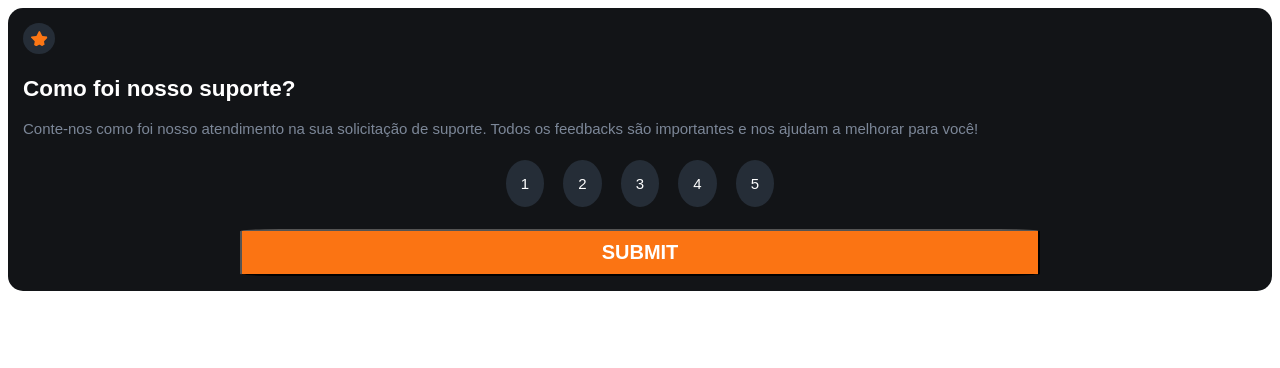
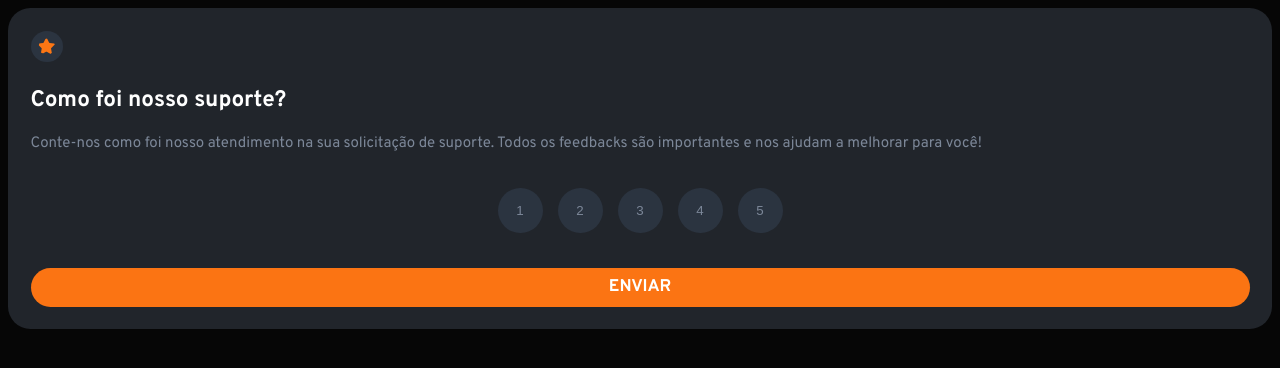
Before and after one commit to peulessa/pesquisa-satisfa-o, a plain HTML site: page Avaliacao/index.html in a window 1280 px wide. Drawn offline with Linux system fonts and the light colour scheme; a web font is replaced by a local one.

Commit message:
Projeto Final

```diff
--- a/Avaliacao/index.html
+++ b/Avaliacao/index.html
@@ -9,31 +9,41 @@
   </head>
 
   <body>
-    <div class="container">
+    <div class="container avaliacao">
       <img src="/Avaliacao/images/icon-star.svg" alt="Ícone de Estrela" class="icone-estrela">
       <h2 class="titulo">Como foi nosso suporte?</h2>
       <p class="descricao">Conte-nos como foi nosso atendimento na sua solicitação de suporte. Todos os feedbacks são importantes e nos ajudam a melhorar para    você!</p>
 
       <form action="">
-        <div class="lista-notas">
-          <input type="button" name="nota" id="nota" class="nota-input">
-          <label for="nota" class="nota-label">1</label>
+        <ul class="lista-notas">
+          <li class="item-lista-notas">
+            <input type="button" class="botao-lista" value="1"></input>
+          </li>
+          <li class="item-lista-notas">
+            <input type="button" class="botao-lista" value="2"></input>
+          </li>
+          <li class="item-lista-notas">
+            <input type="button" class="botao-lista" value="3"></input>
+          </li>
+          <li class="item-lista-notas">
+            <input type="button" class="botao-lista" value="4"></input>
+          </li>
+          <li class="item-lista-notas">
+            <input type="button" class="botao-lista" value="5"></input>
+          </li>
+        </ul>
 
-          <input type="button" name="nota" id="nota" class="nota-input">
-          <label for="nota" class="nota-label">2</label>
-
-          <input type="button" name="nota" id="nota" class="nota-input">
-          <label for="nota" class="nota-label">3</label>
-
-          <input type="button" name="nota" id="nota" class="nota-input">
-          <label for="nota" class="nota-label">4</label>
-
-          <input type="button" name="nota" id="nota" class="nota-input">
-          <label for="nota" class="nota-label">5</label>
-        </div>
-
-        <input type="submit" class="botao-enviar">
+        <input type="button" class="botao-enviar" value="enviar">
     </form>
     </div>
+
+    <div class="container obrigado">
+      <img src="images/illustration-thank-you.svg" alt="Imagem de um celular" class="imagem-obrigado">
+      <p class="descricao-nota">Você selecionou <strong class="valor-nota"></strong> de <strong class="total-nota"></strong></p>
+      <h2 class="titulo">Obrigado!</h2>
+      <p class="descricao">Agradecemos o tempo que você tirou para votar. Se você precisar de mais ajuda, não hesite em dar um toque em nós!</p>
+    </div>
+
+    <script src="main.js"></script>
   </body>
 </html>
--- a/Avaliacao/main.js
+++ b/Avaliacao/main.js
@@ -1,13 +1,37 @@
 const listaNotas = document.querySelectorAll('.item-lista-notas')
+const listaNotasBotoes = document.querySelectorAll('.botao-lista')
+const submit = document.querySelector('.botao-enviar')
 
-listaNotas.forEach((elemento)=>{
-    console.log(elemento.length)
-    elemento.addEventListener('click', (evento)=>{
-        const nota= evento.target.defaultValue
-        console.log(listaNotas)
+const paginaAvaliacao = document.querySelector('.avaliacao')
+const paginaObrigado = document.querySelector('.obrigado')
 
+const valorNota = document.querySelector('.valor-nota')
+const totalNota = document.querySelector('.total-nota')
 
-        // evento.target.className = "botao-lista-onclick"
+    listaNotas.forEach((elemento)=>{
+        elemento.addEventListener('click', (evento)=>{
+            nota = evento.target.defaultValue
 
+            listaNotasBotoes.forEach((elemento)=>{
+                if(elemento.classList.length === 2){
+                    elemento.classList.remove('ativo')
+                }
+                else{
+                    evento.target.classList.add('ativo')
+                }
+            })
+
+        })
     })
-})
+
+    submit.addEventListener('click', ()=>{
+        recarregaPagina()
+    })
+
+    function recarregaPagina(){
+        paginaAvaliacao.style.display = 'none';
+        paginaObrigado.style.display = 'block';
+
+        valorNota.innerText = nota
+        totalNota.innerHTML = listaNotas.length
+    }
--- a/Avaliacao/style.css
+++ b/Avaliacao/style.css
@@ -1,26 +1,27 @@
-@import url('https://fonts.googleapis.com/css2?family=Barlow+Condensed:wght@100&display=swap');
+@import url('https://fonts.googleapis.com/css2?family=Overpass:wght@400;700&display=swap');
 
 :root{
     --laranja-primario:hsl(25, 97%, 53%);
     --branco: hsl(0, 0%, 100%);
     --cinza-claro: hsl(217, 12%, 63%);
     --cinza: hsl(216, 12%, 54%);
-    --azul-escuro: hsl(213, 19%, 18%);
-    --azul-bem-escuro: hsl(216, 12%, 8%);
+    --azul-escuro: hsl(214, 20%, 21%);
+    --azul-bem-escuro: hsl(216, 13%, 15%);
 
     font-size: 15px;
-    font-family: 'Barlow Condensed', sans-serif;
+    font-family: 'Overpass', sans-serif;
     font-weight: 400px;
 }
 
 body{
-    background-color: rgb(255, 255, 255)
+    background-color: rgb(6, 6, 6)
 }
 
 .container{
     background-color: var(--azul-bem-escuro);
-    padding: 1em;
-    border-radius: 1em;
+    padding: 1.5em;
+    border-radius: 1.5em;
+
 }
 
 .icone-estrela{
@@ -43,36 +44,92 @@ form{
 }
 
 .lista-notas{
-    margin: 2.5em 0;
+    display: flex;
+    list-style-type: none;
+    text-align: center;
+    justify-content: center;
+    padding: 0;
+    column-gap: 1em;
 }
 
-.nota-input{
+.botao-lista{
+    border-radius: 100%;
+    padding: 0.7em;
+    width: 45px;
+    height: 45px;
+    border: none;
+    background-color: var(--azul-escuro);
+    color: var(--cinza);
+    cursor: pointer;
+    margin: 1.5em 0;
+}
+
+.botao-lista:hover{
+    background-color: var(--laranja-primario);
+    color: var(--branco);
+}
+
+.ativo{
+    border-radius: 100%;
+    padding: 0.7em;
+    width: 45px;
+    height: 45px;
+    border: none;
+    background-color: var(--laranja-primario);
+    color: var(--branco);
+    cursor: pointer;
+    margin: 1.5em 0;
+}
+
+.botao-enviar{
+    border-radius: 10%;
+    background-color: var(--laranja-primario);
+    color: var(--branco);
+    font-family: 'Overpass', sans-serif;
+    font-size: 17px;
+    font-weight: 650;
+    text-transform: uppercase;
+    padding: 0.5em;
+    cursor: pointer;
+    border: none;
+    border-radius: 50px;
+    width: 100%
+}
+
+.botao-enviar:hover{
+    background-color: var(--branco);
+    color: var(--laranja-primario);
+}
+
+/************* PAGINA DE OBRIGADO **********/
+
+.obrigado{
+    text-align: center;
     display: none;
 }
 
-.nota-label{
-    background-color: var(--azul-escuro);
-    color: var(--branco);
-    padding: 1em;
-    border-radius: 100%;
-    margin: 0 0.5em;
-
-
+.imagem-obrigado{
+    margin: 1em 0;
 }
 
-.botao-enviar{
-    max-width: 100vh;
-    border-radius: 5%;
-    background-color: var(--laranja-primario);
-    color: var(--branco);
-    font-family: 'Barlow Condensed', sans-serif;
-    font-size: 20px;
-    font-weight: bold;
-    text-transform: uppercase;
-    padding: 0.5em;
-    width: 100%;
+.descricao-nota{
+    background-color: var(--azul-escuro);
+    background-size: auto;
+    color: var(--laranja-primario);
+    padding: 0.3em;
+    border-radius: 1em;
 }
 
-@media screen {
+/************** DESKTOP ********************/
 
+@media screen and (min-width:1440px) {
+    body{
+        display: flex;
+        justify-content: center;
+    }
+
+    .container{
+        max-width: 20%;
+        margin-top: 5em;
+    }
 }
```
Also changed, not shown: 3 other files.
